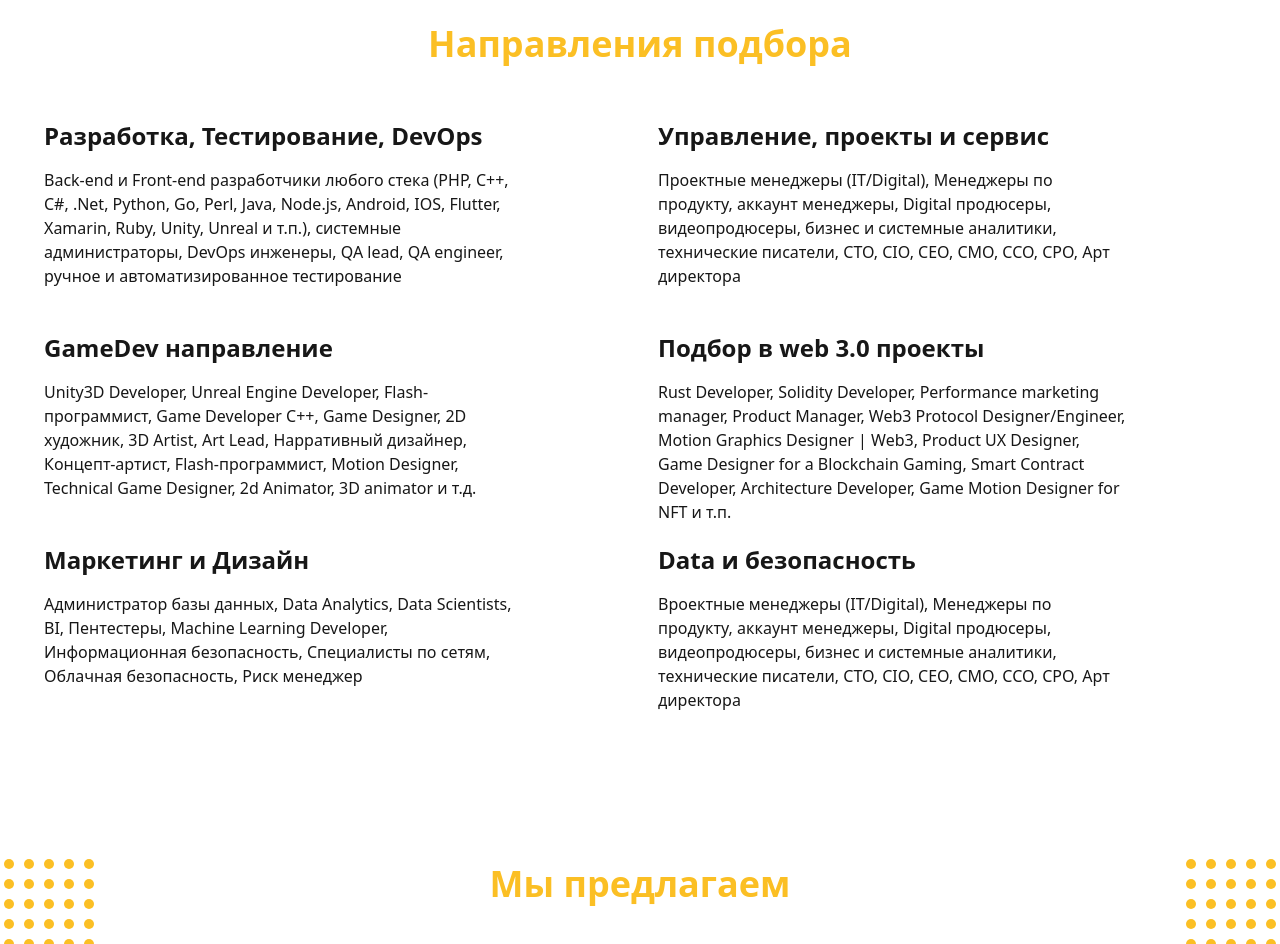
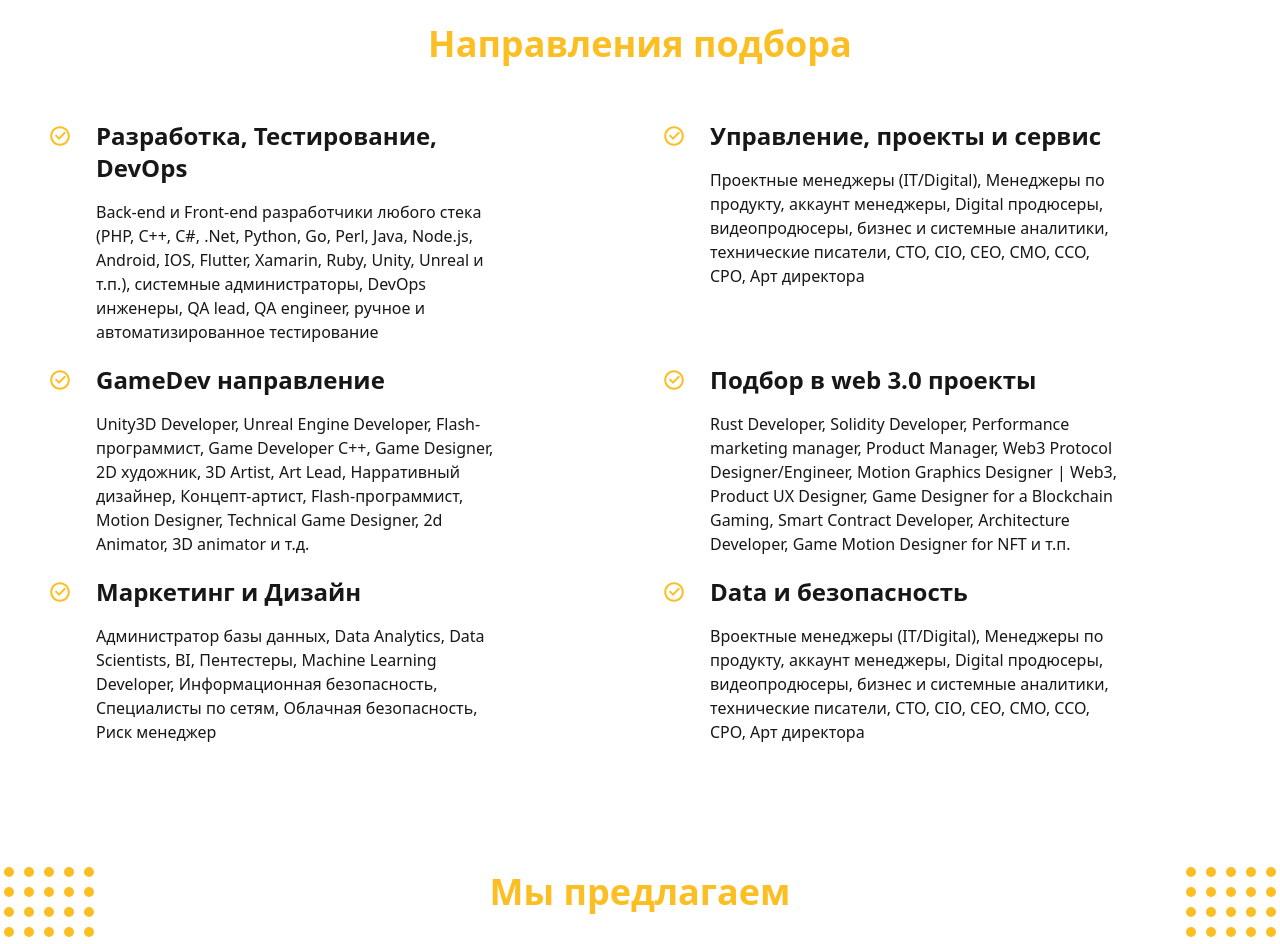
Before and after one commit to Dimonzus/smart-select, a website: page build/index.html in a window 1280 px wide. Shown: the part 980-1924 px from the top of the page. Drawn offline with Linux system fonts and the light colour scheme.

Commit message:
icons on search section added

```diff
--- a/build/index.html
+++ b/build/index.html
@@ -225,34 +225,122 @@
     <section aria-labelledby="search"  class ="relative mt-16 lg:mt-28">
 
       <h2 class="text-amber-400 text-center text-4xl font-bold mx-auto mb-14">Направления подбора</h2>
-      <div class="container grid grid-cols-1 mx-auto gap-x-4 gap-y-6 md:grid-cols-2 md:grid-rows-3 md:gap-x-3 md:gap-y-5">
+      <div class="container grid grid-cols-1 mx-auto gap-x-4 gap-y-8 md:grid-cols-2 md:grid-rows-auto md:gap-x-3 md:gap-y-5">
 
 
-        <div class="w-full text-center  md:text-left md:w-4/5 pl-3">
-                  <h3 class="text-2xl font-bold">Разработка, Тестирование, DevOps</h3>
+        <div class="grid grid-cols-[auto_1fr] items-start gap-4 w-full lg:w-4/5 pl-3">
+          <div class="w-9">
+            <svg class="w-8 h-8" width="157px" height="157px" viewBox="-4.32 -4.32 32.64 32.64" xmlns="http://www.w3.org/2000/svg" fill="#fbbf24" stroke="#fbbf24" stroke-width="0.00024000000000000003" transform="rotate(0)">
+              <g id="SVGRepo_bgCarrier" stroke-width="0"/>
+              <g id="SVGRepo_tracerCarrier" stroke-linecap="round" stroke-linejoin="round" stroke="#CCCCCC" stroke-width="0.048"/>
+              <g id="SVGRepo_iconCarrier">
+                <g>
+                  <path fill="none" d="M0 0h24v24H0z"/>
+                  <path d="M12 22C6.477 22 2 17.523 2 12S6.477 2 12 2s10 4.477 10 10-4.477 10-10 10zm0-2a8 8 0 1 0 0-16 8 8 0 0 0 0 16zm-.997-4L6.76 11.757l1.414-1.414 2.829 2.829 5.656-5.657 1.415 1.414L11.003 16z"/>
+                </g>
+              </g>
+            </svg>
+          </div>
+          <div>
+            <h3 class="text-xl lg:text-2xl font-bold">Разработка, Тестирование, DevOps</h3>
+            <p class="mt-4 text-[0.9rem] md:text-base">Back-end и Front-end разработчики любого стека (PHP, C++, C#, .Net, Python, Go, Perl, Java, Node.js, Android, IOS, Flutter, Xamarin, Ruby, Unity, Unreal и т.п.), cистемные администраторы, DevOps инженеры, QA lead, QA engineer, ручное и автоматизированное тестирование</p>
+          </div>
+        </div>
 
-                  <p class="mt-4 md:text-base">Back-end и Front-end разработчики любого стека (PHP, C++, C#, .Net, Python, Go, Perl, Java, Node.js, Android, IOS, Flutter, Xamarin, Ruby, Unity, Unreal и т.п.), cистемные администраторы, DevOps инженеры, QA lead, QA engineer, ручное и автоматизированное тестирование</p>
+        <div class="grid grid-cols-[auto_1fr] items-start gap-4 w-full lg:w-4/5 pl-3">
+          <div class="w-9">
+            <svg class="w-8 h-8" width="157px" height="157px" viewBox="-4.32 -4.32 32.64 32.64" xmlns="http://www.w3.org/2000/svg" fill="#fbbf24" stroke="#fbbf24" stroke-width="0.00024000000000000003" transform="rotate(0)">
+              <g id="SVGRepo_bgCarrier" stroke-width="0"/>
+              <g id="SVGRepo_tracerCarrier" stroke-linecap="round" stroke-linejoin="round" stroke="#CCCCCC" stroke-width="0.048"/>
+              <g id="SVGRepo_iconCarrier">
+                <g>
+                  <path fill="none" d="M0 0h24v24H0z"/>
+                  <path d="M12 22C6.477 22 2 17.523 2 12S6.477 2 12 2s10 4.477 10 10-4.477 10-10 10zm0-2a8 8 0 1 0 0-16 8 8 0 0 0 0 16zm-.997-4L6.76 11.757l1.414-1.414 2.829 2.829 5.656-5.657 1.415 1.414L11.003 16z"/>
+                </g>
+              </g>
+            </svg>
+          </div>
+          <div>
+            <h3 class="text-xl lg:text-2xl font-bold">Управление, проекты и сервис</h3>
+            <p class="mt-4 text-[0.9rem] md:text-base">Проектные менеджеры (IT/Digital), Менеджеры по продукту, аккаунт менеджеры, Digital продюсеры, видеопродюсеры, бизнес и системные аналитики, технические писатели, СТО, CIO, CEO, CMO, CCO, CPO, Арт директора</p>
+          </div>
         </div>
-        <div class="max-w-full text-center md:text-left md:w-4/5 pl-3">
-          <h3 class="text-2xl font-bold">Управление, проекты и сервис</h3>
-          <p class="mt-4">Проектные менеджеры (IT/Digital), Менеджеры по продукту, аккаунт менеджеры, Digital продюсеры, видеопродюсеры, бизнес и системные аналитики, технические писатели, СТО, CIO, CEO, CMO, CCO, CPO, Арт директора</p>
+
+        <div class="grid grid-cols-[auto_1fr] items-start gap-4 w-full md:w-4/5 pl-3">
+          <div class="w-9">
+            <svg class="w-8 h-8" width="157px" height="157px" viewBox="-4.32 -4.32 32.64 32.64" xmlns="http://www.w3.org/2000/svg" fill="#fbbf24" stroke="#fbbf24" stroke-width="0.00024000000000000003" transform="rotate(0)">
+              <g id="SVGRepo_bgCarrier" stroke-width="0"/>
+              <g id="SVGRepo_tracerCarrier" stroke-linecap="round" stroke-linejoin="round" stroke="#CCCCCC" stroke-width="0.048"/>
+              <g id="SVGRepo_iconCarrier">
+                <g>
+                  <path fill="none" d="M0 0h24v24H0z"/>
+                  <path d="M12 22C6.477 22 2 17.523 2 12S6.477 2 12 2s10 4.477 10 10-4.477 10-10 10zm0-2a8 8 0 1 0 0-16 8 8 0 0 0 0 16zm-.997-4L6.76 11.757l1.414-1.414 2.829 2.829 5.656-5.657 1.415 1.414L11.003 16z"/>
+                </g>
+              </g>
+            </svg>
+          </div>
+          <div>
+            <h3 class="text-xl lg:text-2xl font-bold">
+              GameDev направление</h3>
+            <p class="mt-4 text-[0.9rem] md:text-base">Unity3D Developer, Unreal Engine Developer, Flash-программист, Game Developer C++, Game Designer, 2D художник, 3D Artist, Art Lead, Нарративный дизайнер, Концепт-артист, Flash-программист, Motion Designer, Technical Game Designer, 2d Animator, 3D animator и т.д.</p>
+          </div>
         </div>
-        <div class="max-w-full text-center md:text-left md:w-4/5 pl-3">
-          <h3 class="text-2xl font-bold">
-            GameDev направление</h3>
-          <p class="mt-4">Unity3D Developer, Unreal Engine Developer, Flash-программист, Game Developer C++, Game Designer, 2D художник, 3D Artist, Art Lead, Нарративный дизайнер, Концепт-артист, Flash-программист, Motion Designer, Technical Game Designer, 2d Animator, 3D animator и т.д.</p>
+
+        <div class="grid grid-cols-[auto_1fr] items-start gap-4 w-full md:w-4/5 pl-3">
+          <div class="w-9">
+            <svg class="w-8 h-8" width="157px" height="157px" viewBox="-4.32 -4.32 32.64 32.64" xmlns="http://www.w3.org/2000/svg" fill="#fbbf24" stroke="#fbbf24" stroke-width="0.00024000000000000003" transform="rotate(0)">
+              <g id="SVGRepo_bgCarrier" stroke-width="0"/>
+              <g id="SVGRepo_tracerCarrier" stroke-linecap="round" stroke-linejoin="round" stroke="#CCCCCC" stroke-width="0.048"/>
+              <g id="SVGRepo_iconCarrier">
+                <g>
+                  <path fill="none" d="M0 0h24v24H0z"/>
+                  <path d="M12 22C6.477 22 2 17.523 2 12S6.477 2 12 2s10 4.477 10 10-4.477 10-10 10zm0-2a8 8 0 1 0 0-16 8 8 0 0 0 0 16zm-.997-4L6.76 11.757l1.414-1.414 2.829 2.829 5.656-5.657 1.415 1.414L11.003 16z"/>
+                </g>
+              </g>
+            </svg>
+          </div>
+          <div>
+            <h3 class="text-xl lg:text-2xl font-bold">Подбор в web 3.0 проекты</h3>
+            <p class="mt-4 text-[0.9rem] md:text-base">Rust Developer, Solidity Developer, Performance marketing manager, Product Manager, Web3 Protocol Designer/Engineer, Motion Graphics Designer | Web3, Product UX Designer, Game Designer for a Blockchain Gaming, Smart Contract Developer, Architecture Developer, Game Motion Designer for NFT и т.п.</p>
+          </div>
         </div>
-        <div class="max-w-full text-center md:text-left md:w-4/5 pl-3">
-          <h3 class="text-2xl font-bold">Подбор в web 3.0 проекты</h3>
-          <p class="mt-4">Rust Developer, Solidity Developer, Performance marketing manager, Product Manager, Web3 Protocol Designer/Engineer, Motion Graphics Designer | Web3, Product UX Designer, Game Designer for a Blockchain Gaming, Smart Contract Developer, Architecture Developer, Game Motion Designer for NFT и т.п.</p>
+
+        <div class="grid grid-cols-[auto_1fr] items-start gap-4 w-full md:w-4/5 pl-3">
+          <div class="w-9">
+            <svg class="w-8 h-8" width="157px" height="157px" viewBox="-4.32 -4.32 32.64 32.64" xmlns="http://www.w3.org/2000/svg" fill="#fbbf24" stroke="#fbbf24" stroke-width="0.00024000000000000003" transform="rotate(0)">
+              <g id="SVGRepo_bgCarrier" stroke-width="0"/>
+              <g id="SVGRepo_tracerCarrier" stroke-linecap="round" stroke-linejoin="round" stroke="#CCCCCC" stroke-width="0.048"/>
+              <g id="SVGRepo_iconCarrier">
+                <g>
+                  <path fill="none" d="M0 0h24v24H0z"/>
+                  <path d="M12 22C6.477 22 2 17.523 2 12S6.477 2 12 2s10 4.477 10 10-4.477 10-10 10zm0-2a8 8 0 1 0 0-16 8 8 0 0 0 0 16zm-.997-4L6.76 11.757l1.414-1.414 2.829 2.829 5.656-5.657 1.415 1.414L11.003 16z"/>
+                </g>
+              </g>
+            </svg>
+          </div>
+          <div>
+            <h3 class="text-xl lg:text-2xl font-bold">Маркетинг и Дизайн</h3>
+            <p class="mt-4 text-[0.9rem] md:text-base">Администратор базы данных, Data Analytics, Data Scientists, BI, Пентестеры, Machine Learning Developer, Информационная безопасность, Специалисты по сетям, Облачная безопасность, Риск менеджер</p>
+          </div>
         </div>
-        <div class="max-w-full text-center md:text-left md:w-4/5 pl-3">
-          <h3 class="text-2xl font-bold">Маркетинг и Дизайн</h3>
-          <p class="mt-4">Администратор базы данных, Data Analytics, Data Scientists, BI, Пентестеры, Machine Learning Developer, Информационная безопасность, Специалисты по сетям, Облачная безопасность, Риск менеджер</p>
-        </div>
-        <div class="max-w-full text-center md:text-left md:w-4/5 pl-3">
-          <h3 class="text-2xl font-bold">Data и безопасность</h3>
-          <p class="mt-4">Bроектные менеджеры (IT/Digital), Менеджеры по продукту, аккаунт менеджеры, Digital продюсеры, видеопродюсеры, бизнес и системные аналитики, технические писатели, СТО, CIO, CEO, CMO, CCO, CPO, Арт директора</p>
+
+        <div class="grid grid-cols-[auto_1fr] items-start gap-4 w-full md:w-4/5 pl-3">
+          <div class="w-9">
+            <svg class="w-8 h-8" width="157px" height="157px" viewBox="-4.32 -4.32 32.64 32.64" xmlns="http://www.w3.org/2000/svg" fill="#fbbf24" stroke="#fbbf24" stroke-width="0.00024000000000000003" transform="rotate(0)">
+              <g id="SVGRepo_bgCarrier" stroke-width="0"/>
+              <g id="SVGRepo_tracerCarrier" stroke-linecap="round" stroke-linejoin="round" stroke="#CCCCCC" stroke-width="0.048"/>
+              <g id="SVGRepo_iconCarrier">
+                <g>
+                  <path fill="none" d="M0 0h24v24H0z"/>
+                  <path d="M12 22C6.477 22 2 17.523 2 12S6.477 2 12 2s10 4.477 10 10-4.477 10-10 10zm0-2a8 8 0 1 0 0-16 8 8 0 0 0 0 16zm-.997-4L6.76 11.757l1.414-1.414 2.829 2.829 5.656-5.657 1.415 1.414L11.003 16z"/>
+                </g>
+              </g>
+            </svg>
+          </div>
+          <div>
+            <h3 class="text-xl lg:text-2xl font-bold">Data и безопасность</h3>
+            <p class="mt-4 text-[0.9rem] md:text-base">Bроектные менеджеры (IT/Digital), Менеджеры по продукту, аккаунт менеджеры, Digital продюсеры, видеопродюсеры, бизнес и системные аналитики, технические писатели, СТО, CIO, CEO, CMO, CCO, CPO, Арт директора</p>
+          </div>
         </div>
       </div>
 
```
Also changed, not shown: build/css/style.css.
